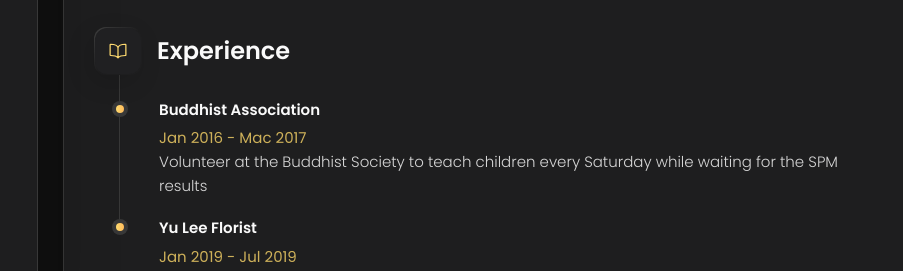
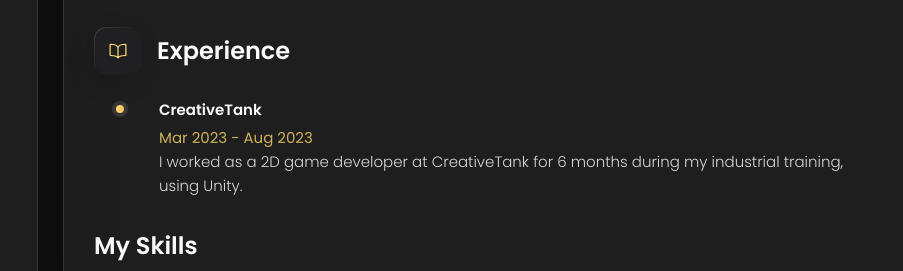
Before and after one commit to weijietan99/weijietan99.github.io, a plain HTML site: page index.html in a window 1280 px wide. Both pictures are taken after a click on the button "Resume". Shown: the part 529-800 px from the top of the page, 377-1280 px from the left. Drawn offline with nearby package versions, Linux system fonts and the light colour scheme.

Commit message:
Update index.html

```diff
--- a/index.html
+++ b/index.html
@@ -461,33 +461,16 @@
 
                         <li class="timeline-item">
 
-                            <h4 class="h4 timeline-item-title">Buddhist Association</h4>
+                            <h4 class="h4 timeline-item-title">CreativeTank</h4>
 
-                            <span>Jan 2016 - Mac 2017</span>
+                            <span>Mar 2023 - Aug 2023</span>
 
                             <p class="timeline-text">
-                                Volunteer at the Buddhist Society to teach
-                                children every Saturday while waiting for the SPM
-                                results
+                                I worked as a 2D game developer at CreativeTank for
+                                6 months during my industrial training, using Unity.
                             </p>
 
                         </li>
-
-                        <li class="timeline-item">
-
-                            <h4 class="h4 timeline-item-title">Yu Lee Florist</h4>
-
-                            <span>Jan 2019 - Jul 2019</span>
-
-                            <p class="timeline-text">
-                                I learned at a florist and worked as a waiter and
-                                cashier for 7 months while waiting for university
-                                admission.
-                            </p>
-
-                        </li>
-
-
 
                     </ol>
 
```
